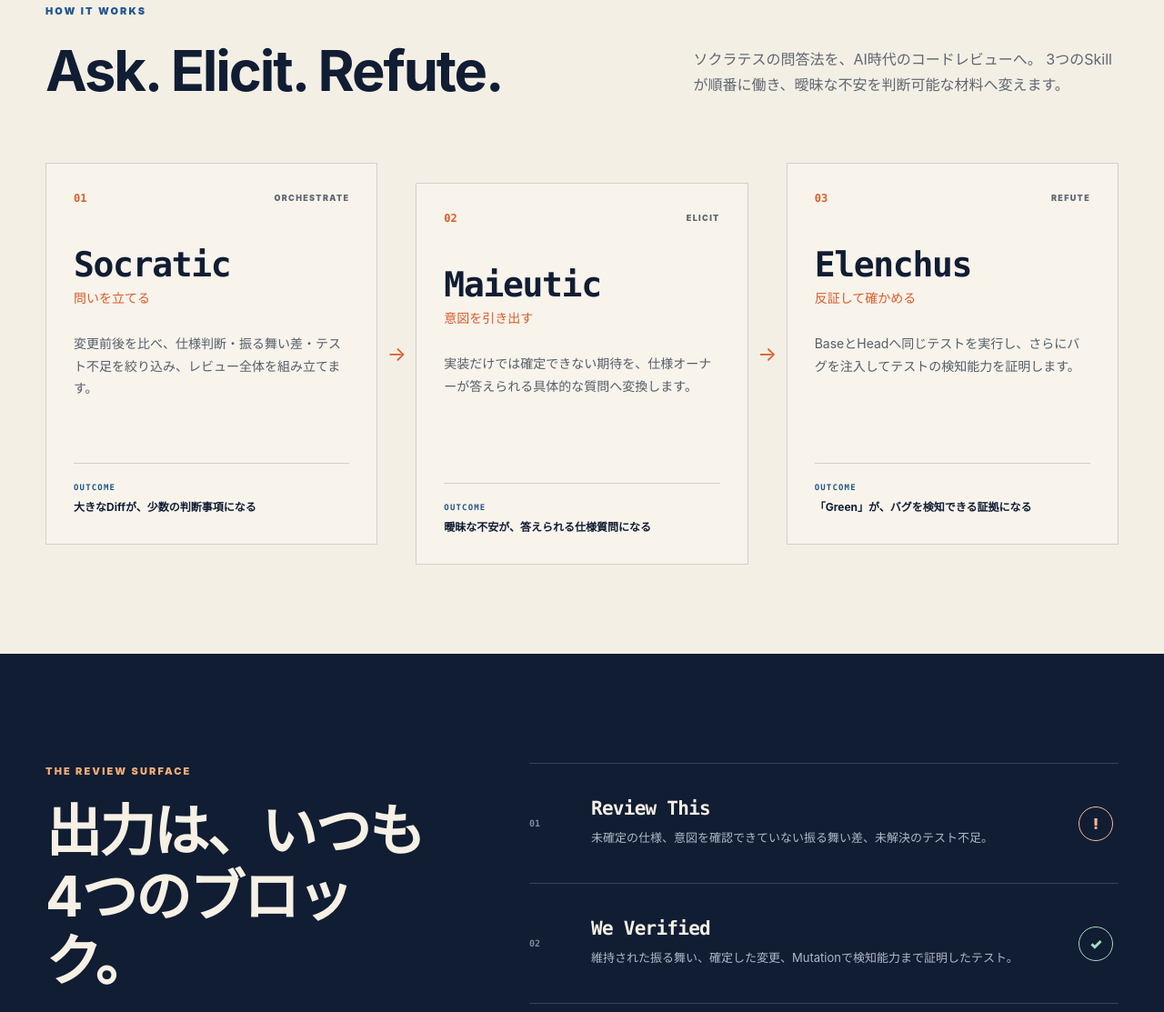
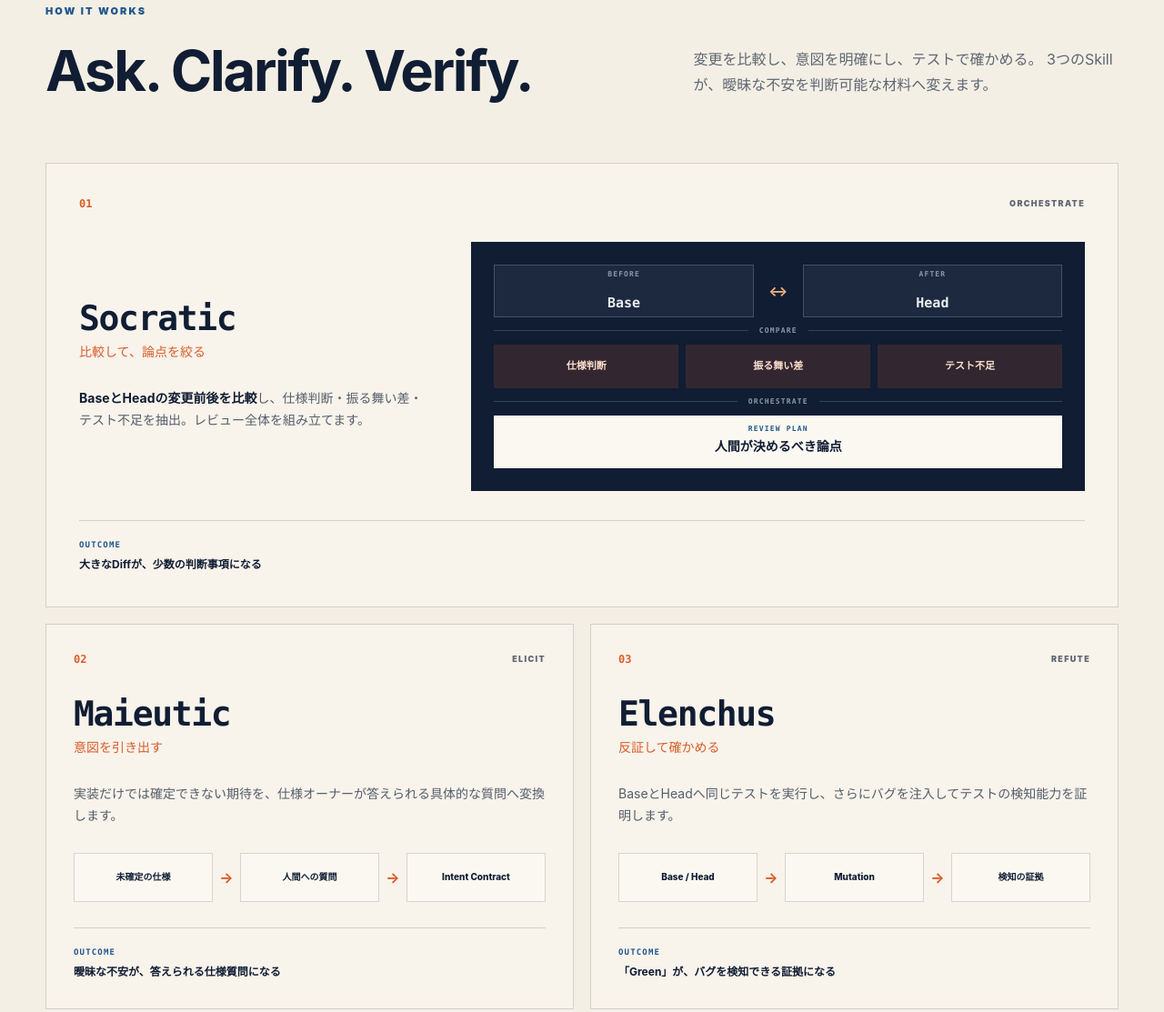
Before and after one commit to Shogo1222/socratic, a plain HTML site: page site/index.html in a window 1280 px wide. Shown: the part 1591-2704 px from the top of the page at 91% size. Drawn offline with Linux system fonts and the light colour scheme; files whose address does not match are found by name.

Commit message:
Visualize the review workflow

```diff
--- a/site/index.html
+++ b/site/index.html
@@ -139,36 +139,59 @@
           <div class="section-heading">
             <div>
               <p class="section-kicker">HOW IT WORKS</p>
-              <h2>Ask. Elicit. Refute.</h2>
+              <h2>Ask. Clarify. Verify.</h2>
             </div>
             <p>
-              ソクラテスの問答法を、AI時代のコードレビューへ。
-              3つのSkillが順番に働き、曖昧な不安を判断可能な材料へ変えます。
+              変更を比較し、意図を明確にし、テストで確かめる。
+              3つのSkillが、曖昧な不安を判断可能な材料へ変えます。
             </p>
           </div>
 
           <div class="steps">
             <article class="step step-socratic">
               <div class="step-head"><span>01</span><small>ORCHESTRATE</small></div>
-              <h3>Socratic</h3>
-              <p class="step-ja">問いを立てる</p>
-              <p>変更前後を比べ、仕様判断・振る舞い差・テスト不足を絞り込み、レビュー全体を組み立てます。</p>
+              <div class="step-featured-grid">
+                <div class="step-copy">
+                  <h3>Socratic</h3>
+                  <p class="step-ja">比較して、論点を絞る</p>
+                  <p><strong>BaseとHeadの変更前後を比較</strong>し、仕様判断・振る舞い差・テスト不足を抽出。レビュー全体を組み立てます。</p>
+                </div>
+                <div class="comparison-map" role="img" aria-label="BaseとHeadを比較し、仕様判断、振る舞い差、テスト不足を抽出してReview Planを作る流れ">
+                  <div class="compare-pair">
+                    <span><small>BEFORE</small>Base</span>
+                    <b aria-hidden="true">↔</b>
+                    <span><small>AFTER</small>Head</span>
+                  </div>
+                  <div class="flow-connector"><span>COMPARE</span></div>
+                  <div class="review-signals">
+                    <span>仕様判断</span>
+                    <span>振る舞い差</span>
+                    <span>テスト不足</span>
+                  </div>
+                  <div class="flow-connector"><span>ORCHESTRATE</span></div>
+                  <div class="review-plan-node"><small>REVIEW PLAN</small><strong>人間が決めるべき論点</strong></div>
+                </div>
+              </div>
               <div class="step-outcome"><span>OUTCOME</span> 大きなDiffが、少数の判断事項になる</div>
             </article>
-            <div class="step-arrow" aria-hidden="true">→</div>
             <article class="step step-maieutic">
               <div class="step-head"><span>02</span><small>ELICIT</small></div>
               <h3>Maieutic</h3>
               <p class="step-ja">意図を引き出す</p>
               <p>実装だけでは確定できない期待を、仕様オーナーが答えられる具体的な質問へ変換します。</p>
+              <div class="compact-diagram" role="img" aria-label="未確定の仕様を具体的な質問にし、人間の回答をIntent Contractへ記録する流れ">
+                <span>未確定の仕様</span><b aria-hidden="true">→</b><span>人間への質問</span><b aria-hidden="true">→</b><span>Intent Contract</span>
+              </div>
               <div class="step-outcome"><span>OUTCOME</span> 曖昧な不安が、答えられる仕様質問になる</div>
             </article>
-            <div class="step-arrow" aria-hidden="true">→</div>
             <article class="step step-elenchus">
               <div class="step-head"><span>03</span><small>REFUTE</small></div>
               <h3>Elenchus</h3>
               <p class="step-ja">反証して確かめる</p>
               <p>BaseとHeadへ同じテストを実行し、さらにバグを注入してテストの検知能力を証明します。</p>
+              <div class="compact-diagram" role="img" aria-label="BaseとHeadで同じテストを実行し、Mutationを使って検知能力の証拠を得る流れ">
+                <span>Base / Head</span><b aria-hidden="true">→</b><span>Mutation</span><b aria-hidden="true">→</b><span>検知の証拠</span>
+              </div>
               <div class="step-outcome"><span>OUTCOME</span> 「Green」が、バグを検知できる証拠になる</div>
             </article>
           </div>
--- a/site/styles.css
+++ b/site/styles.css
@@ -210,18 +210,37 @@ h2 { margin-bottom: 0; font-size: clamp(36px, 4.8vw, 62px); }
 .section-heading > p { margin: 0 0 6px; color: var(--muted); }
 .section-heading.compact { grid-template-columns: 1fr; }
 
-.steps { display: grid; grid-template-columns: 1fr 42px 1fr 42px 1fr; align-items: center; }
-.step { min-height: 420px; display: flex; flex-direction: column; padding: 30px; border: 1px solid var(--line); background: rgba(251,248,241,.55); }
-.step-head { display: flex; justify-content: space-between; align-items: center; margin-bottom: 46px; }
+.steps { display: grid; grid-template-columns: repeat(2, minmax(0, 1fr)); gap: 18px; align-items: stretch; }
+.step { min-height: 360px; display: flex; flex-direction: column; padding: 30px; border: 1px solid var(--line); background: rgba(251,248,241,.55); }
+.step-socratic { grid-column: 1 / -1; min-height: 0; padding: 36px; }
+.step-head { display: flex; justify-content: space-between; align-items: center; margin-bottom: 34px; }
 .step-head span { color: var(--orange); font: 900 12px/1 ui-monospace, SFMono-Regular, Menlo, monospace; }
 .step-head small { color: var(--muted); font-size: 9px; font-weight: 900; letter-spacing: .15em; }
 .step h3 { margin-bottom: 7px; font: 800 clamp(27px, 3vw, 38px)/1 ui-monospace, SFMono-Regular, Menlo, monospace; }
 .step-ja { margin: 0 0 25px; color: var(--orange); font-family: "Hiragino Mincho ProN", "Yu Mincho", serif; font-size: 14px; }
-.step > p:not(.step-ja) { margin: 0; color: #545e6a; font-size: 14px; }
+.step > p:not(.step-ja), .step-copy > p:not(.step-ja) { margin: 0; color: #545e6a; font-size: 14px; }
+.step-copy > p strong { color: var(--ink); }
+.step-featured-grid { display: grid; grid-template-columns: .72fr 1.28fr; gap: 52px; align-items: center; }
 .step-outcome { margin-top: auto; padding-top: 22px; border-top: 1px solid var(--line); font-size: 12px; font-weight: 700; line-height: 1.65; }
+.step-socratic .step-outcome { margin-top: 32px; }
 .step-outcome span { display: block; margin-bottom: 7px; color: var(--blue); font: 900 9px/1 ui-monospace, SFMono-Regular, Menlo, monospace; letter-spacing: .13em; }
-.step-arrow { display: grid; place-items: center; color: var(--orange); font-size: 22px; }
-.step-maieutic { transform: translateY(22px); }
+
+.comparison-map { padding: 25px; color: #e9eef5; background: var(--ink); }
+.compare-pair { display: grid; grid-template-columns: 1fr 34px 1fr; align-items: center; gap: 10px; }
+.compare-pair > span { display: grid; place-items: center; min-height: 58px; border: 1px solid rgba(255,255,255,.18); background: rgba(255,255,255,.055); font: 800 15px/1 ui-monospace, SFMono-Regular, Menlo, monospace; }
+.compare-pair small { margin-bottom: 7px; color: #8d99a9; font-size: 8px; letter-spacing: .14em; }
+.compare-pair b { color: var(--orange-soft); text-align: center; }
+.flow-connector { display: flex; align-items: center; gap: 12px; margin: 11px 0; color: #8d99a9; font: 800 8px/1 ui-monospace, SFMono-Regular, Menlo, monospace; letter-spacing: .15em; }
+.flow-connector::before, .flow-connector::after { height: 1px; flex: 1; content: ""; background: rgba(255,255,255,.16); }
+.review-signals { display: grid; grid-template-columns: repeat(3, 1fr); gap: 8px; }
+.review-signals span { min-height: 48px; display: grid; place-items: center; padding: 8px; color: #ffe0cf; background: rgba(216,93,42,.17); font-size: 11px; font-weight: 800; text-align: center; }
+.review-plan-node { min-height: 58px; display: grid; place-items: center; padding: 10px; color: var(--ink); background: var(--paper); text-align: center; }
+.review-plan-node small { color: var(--blue); font: 900 8px/1 ui-monospace, SFMono-Regular, Menlo, monospace; letter-spacing: .15em; }
+.review-plan-node strong { font-size: 14px; }
+
+.compact-diagram { display: grid; grid-template-columns: 1fr 20px 1fr 20px 1fr; align-items: center; gap: 5px; margin: 28px 0; }
+.compact-diagram span { min-height: 54px; display: grid; place-items: center; padding: 8px; border: 1px solid var(--line); color: var(--ink); background: var(--paper); font-size: 10px; font-weight: 800; text-align: center; }
+.compact-diagram b { color: var(--orange); text-align: center; }
 
 .output { color: #f6f0e5; background: var(--ink); }
 .output-grid { display: grid; grid-template-columns: .8fr 1.2fr; gap: 100px; }
@@ -295,9 +314,9 @@ footer { padding: 58px 0; }
   .problem-copy { padding-top: 0; }
   .question-row { grid-template-columns: 1fr 1fr; }
   .steps { grid-template-columns: 1fr; gap: 14px; }
-  .step { min-height: 350px; }
-  .step-maieutic { transform: none; }
-  .step-arrow { transform: rotate(90deg); }
+  .step, .step-socratic { min-height: 0; }
+  .step-socratic { grid-column: auto; }
+  .step-featured-grid { grid-template-columns: 1fr; gap: 28px; }
   .case-grid { grid-template-columns: 1fr; }
   .case-grid article { min-height: 0; }
   .case-label { margin-bottom: 30px; }
@@ -331,6 +350,7 @@ footer { padding: 58px 0; }
   .question-row p { margin-top: 18px; }
   .section-heading { margin-bottom: 46px; }
   .step { padding: 25px; }
+  .comparison-map { padding: 18px; }
   .output-list article { grid-template-columns: 34px 1fr; padding: 24px 0; }
   .output-mark { display: none; }
   .case-grid article { padding: 26px; }
@@ -354,6 +374,8 @@ footer { padding: 58px 0; }
     padding: 16px 18px;
   }
   .question-row p { margin: 0; }
+  .compact-diagram { grid-template-columns: 1fr; margin: 22px 0; }
+  .compact-diagram b { transform: rotate(90deg); }
 }
 
 @media (prefers-reduced-motion: reduce) {
```
